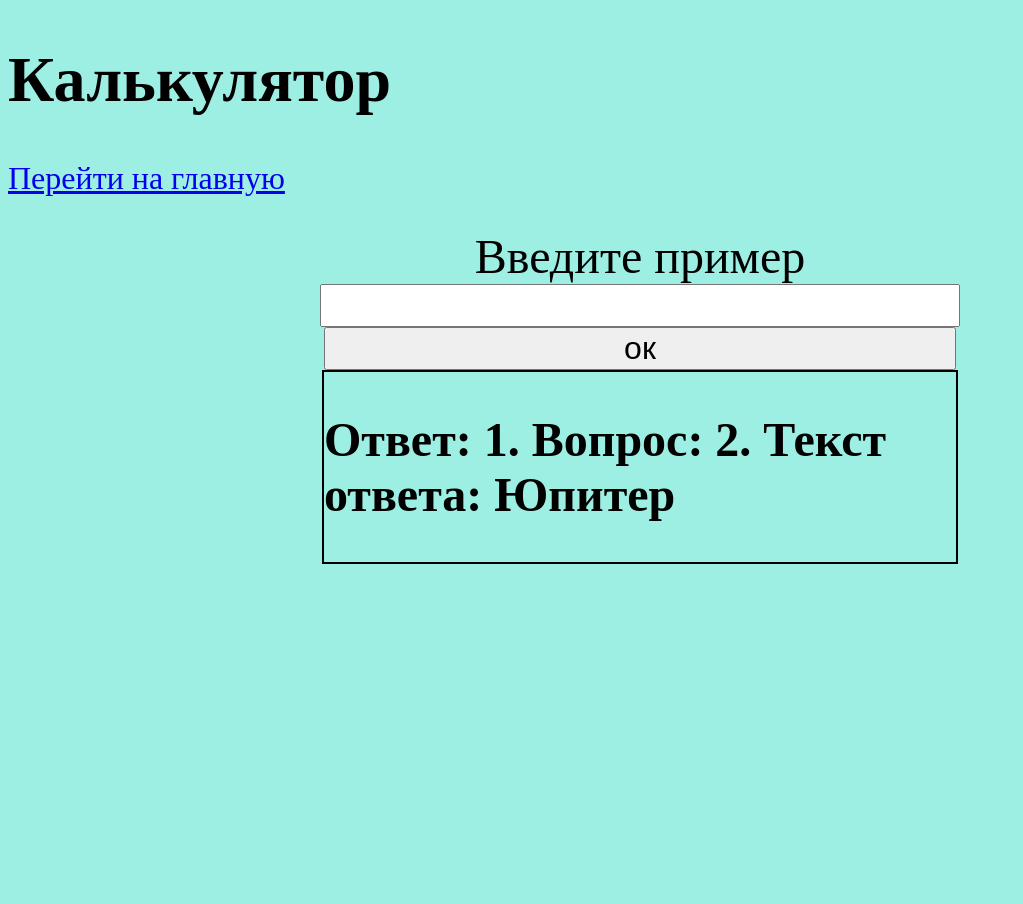
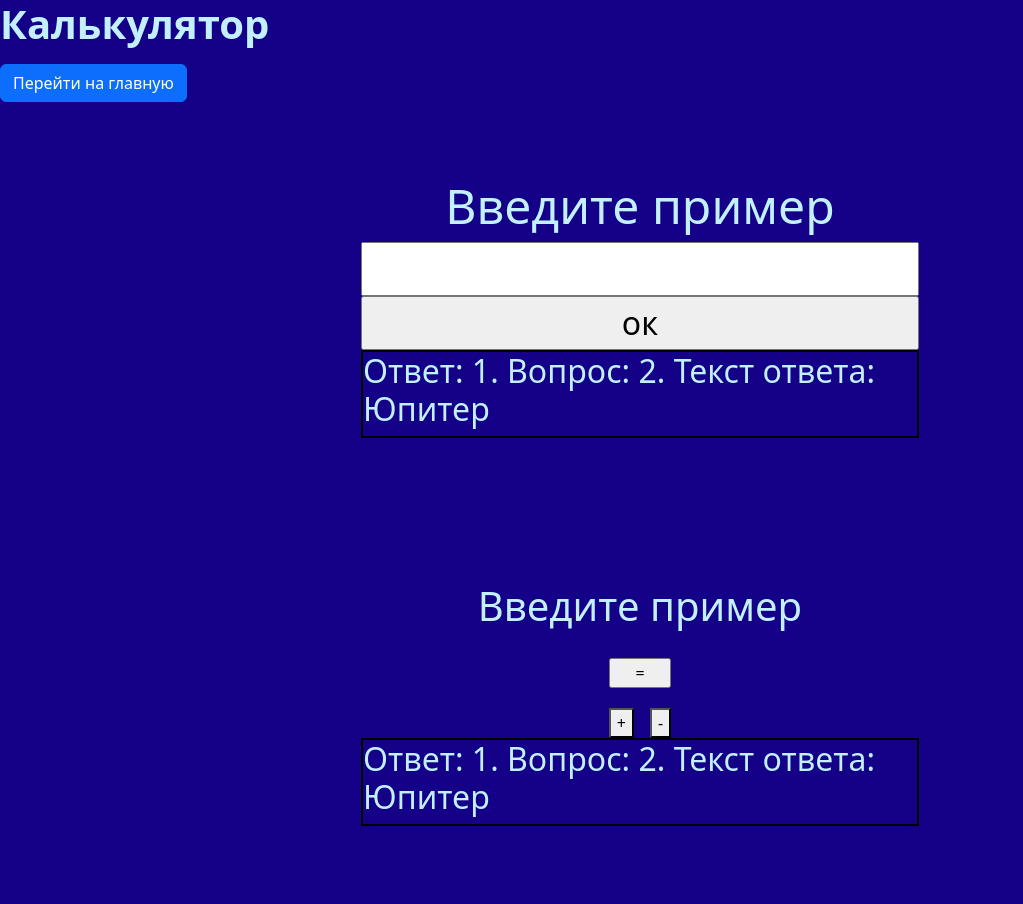
Before and after one commit to misha-korn/misha_site, a Django app: template mainapp/templates/mainapp/calculator.html in a window 1280 px wide. Shown: the whole page, without its empty margins (0-1023 px from the left). Before the commit the page ends 564 px from the top, so only its background shows below. Run offline with Django 4.2, Linux system fonts and the light colour scheme; the template is opened without the code that fills it: values that come from a table or form of the project are taken from there, others are empty; data comes from the database, SQL or seed files in the repository.

Commit message:
calculator

```diff
--- a/mainapp/templates/mainapp/calculator.html
+++ b/mainapp/templates/mainapp/calculator.html
@@ -1,37 +1,91 @@
+{% extends "mainapp/base.html" %}
 {% load static %}
-<!DOCTYPE html>
-<html lang="en">
 
-<head>
-    <meta charset="UTF-8">
-    <meta name="viewport" content="width=device-width, initial-scale=1.0">
-    <title>Document</title>
-    <link rel="stylesheet" href="{% static 'vendor/css/calculator.css' %}">
-</head>
+{% block title %}Калькулятор misha-site{% endblock title %}
 
-<body>
+{% block css_add %}<link rel="stylesheet" href="{% static 'vendor/css/calculator.css' %}"/> {% endblock css_add %}
+
+{% block content %}
 <h1><b>Калькулятор</b></h1>
 <div class="heading1">
-        <a href="{%url 'mainapp:main'%}">Перейти на главную</a>
+    <a href="{%url 'mainapp:main'%}" class="btn btn-primary">Перейти на главную</a>
 </div>
-
-
-
-
 
 <div class="container">
     <form action="" class="form_calc">
         <label for="">Введите пример</label>
-            <input type="text" name="text_calc" value="{{text_calc}}">
-            <input type="submit" value="ок">
+        <input type="text" name="text_calc" value="{{text_calc}}" />
+        <input type="submit" value="ок" />
     </form>
     <div class="answer">
         <h2>Ответ: {{answer}}</h2>
     </div>
+</div>
 
+<div class="container">
+
+    <h1 >Введите пример</h1>
+    <form action="" class="form_calc_drob">
+        <input type="hidden" name="count_drob" value="2" id="count_drob">
+        {% for n, celoe, chisl, znam, znak_sel in primer%}
+            <div class="smeshannoe">
+                <input type="text" class="celoe" name="celoe{{n}}" value="{{celoe}}">
+                <div class="drob">
+                    <div class="chisl">
+                        <input type="text" name="chisl{{n}}" value="{{chisl}}" />
+                    </div>
+                    <div class="znam">
+                        <input type="text" name="znam{{n}}" value="{{znam}}" />
+                    </div>
+                </div>
+            </div>
+            {% if znak_sel %}
+                <select name="znak{{n}}" class="znak">
+                    {% for znak in znaki%}
+                        <option value="{{znak}}" {% if znak == znak_sel %}selected{%endif%}>{{znak}}</option>
+                    {% endfor %}
+                </select>
+            {% endif %}
+        {% endfor %}
+        <div class="signs">
+            <input type="submit" value="=" class="ravno"/>
+            <div class="buttons">
+                <button id="button_plus">
+                    +
+                </button>
+                <button id="button_minus">
+                    -
+                </button>
+            </div>
         </div>
 
 
-</body>
+    </form>
+    <div class="answer">
+        <h2>Ответ: {{answer2}}</h2>
+    </div>
+</div>
 
-</html>
+{% endblock content %}
+
+{% block script %}
+<script>
+    $('#button_plus').on('click', function (event){
+        event.preventDefault()
+        let count_drob = $('#count_drob').val()
+        let new_element = $(`<select name="znak${count_drob}" class="znak"><option value="+">+</option><option value="-">-</option><option value="*">*</option><option value="/">/</option></select>`)
+        new_element.insertBefore($('#button_plus'))
+        count_drob = +count_drob + 1
+        new_element = $(`<div class="smeshannoe"><input type="text" class="celoe" name="celoe${count_drob}" value=""><div class="drob"><div class="chisl"><input type="text" name="chisl${count_drob}" value="" /></div><div class="znam"><input type="text" name="znam${count_drob}" value="" /></div></div></div>`)
+        new_element.insertBefore($('#button_plus'))
+        $('#count_drob').val(count_drob)
+    })
+    $('#button_minus').on('click', function (event){
+        event.preventDefault()
+        $('.smeshannoe').last().remove()
+        $('.znak').last().remove()
+    })
+
+
+</script>
+{% endblock script %}
--- a/mainapp/urls.py
+++ b/mainapp/urls.py
@@ -9,4 +9,5 @@
     path("iq_test/", iq_test, name="iq_test"),
     path("start_test/<int:n_que>/", start_test, name="start_test"),
     path("result/", result, name="result"),
+
 ]
--- a/misha_site/settings.py
+++ b/misha_site/settings.py
@@ -23,7 +23,7 @@
 SECRET_KEY = "django-insecure-20%tt*-u#orz=zu1nifftvboms&*hl#-1fi0zxg@_b64w+h1a_"
 
 # SECURITY WARNING: don't run with debug turned on in production!
-DEBUG = False
+DEBUG = True
 
 ALLOWED_HOSTS = ["185.154.195.78", "127.0.0.1", "misha-site.ru", "www.misha-site.ru"]
 
--- a/static/vendor/css/calculator.css
+++ b/static/vendor/css/calculator.css
@@ -1,6 +1,7 @@
 body{
     background-color: rgb(158, 239, 227);
     font-size: 2rem;
+    box-sizing: border-box;
 }
 
 .container{
@@ -41,6 +42,67 @@
 }
 
 
+.form_calc_drob{
+    display: flex;
+    align-items: center;
+    justify-content: center;
+    column-gap: 30px;
+    width: 50%;
+}
+
+.drob{
+    display: flex;
+    flex-direction: column;
+    width: 100px;
+}
+
+.drob div{
+    padding: 10px 0px;
+}
+.chisl input, .znam input{
+    font-size: 2rem;
+    width: 75px;
+}
+.chisl{
+
+    border-bottom: 3px black solid;
+}
+
+.smeshannoe{
+    display: flex;
+    align-items: center;
+    justify-content: space-evenly;
+    width: 170px;
+}
+.celoe{
+    font-size: 2rem;
+    width: 75px;
+}
+.znak{
+    font-size: 4rem;
+    padding: 5px 10px;
+}
+.znak option{
+    font-size: 4rem;
+}
+.buttons{
+    align-self: end;
+    display: flex;
+    justify-content: space-evenly;
+    column-gap: 1rem;
+}
+.signs{
+    height: 100px;
+    display: flex;
+    flex-direction: column;
+    justify-content: end;
+    row-gap: 20px;
+}
+.ravno{
+    height: 30px;
+    font-size: 1rem;
+}
+
 /*
 Размеры
 px
--- a/static/vendor/css/main.css
+++ b/static/vendor/css/main.css
@@ -1,7 +1,25 @@
-body{
-    background-color: rgb(158, 239, 227);
+.bg-purple-300{
+    background-color: #150088;
+}
+.text-gold{
+    color: #C2F0FF !important;
 }
 
 .heading2{
     font-size: 2rem;
 }
+
+.link-div{
+    display: block;
+    transition: 0.3s ease;
+}
+
+.link-div:hover{
+    background-color: #4e2893;
+    transform: scale(1.05);
+    box-shadow: 0 0 20px #EFFD7D;
+}
+
+.btn-primary{
+    background-color: #EFFD7D;
+}
```
Also changed, not shown: mainapp/templates/mainapp/main.html (+22 -24 lines), mainapp/views.py (+51 -0 lines). Lines whose indentation alone changed are shown as unchanged.
